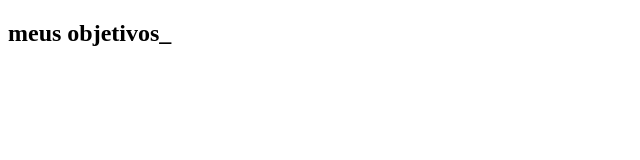
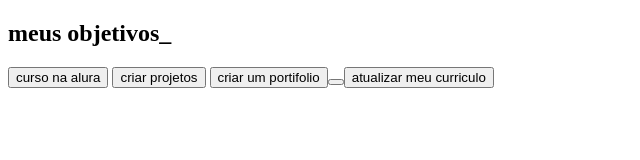
Before and after one commit to eduardasoares26/eduarda, a plain HTML site: page index.html in a window 1280 px wide. Shown: the whole page, without its empty margins (0-640 px from the left). Drawn offline with Linux system fonts and the light colour scheme.

Commit message:
Update index.html
hfjd

```diff
--- a/index.html
+++ b/index.html
@@ -10,11 +10,12 @@
 <body>
    <section class="conteudo-principal"></section>
    <h2 class="titulo-priincipal">meus objetivos_</h2>
-<div class="botoes>
-    <button
-
+<div class="botoẽs">
+  <button class="botao">curso  na alura</button>
+  <button class="botao">criar projetos</button>
+  <button class="botao">criar um portifolio<button>
+  <button class="botao">atualizar meu curriculo</button>
 </div>
-   </section>
-
+</section>
 </body>
 </html>
```
